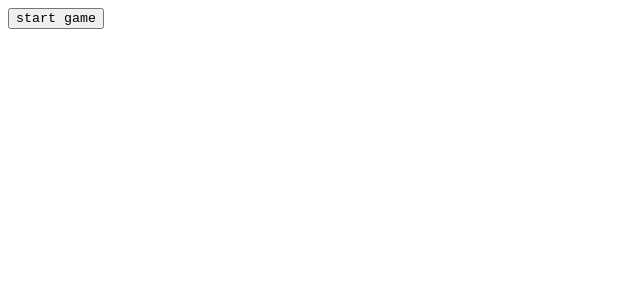
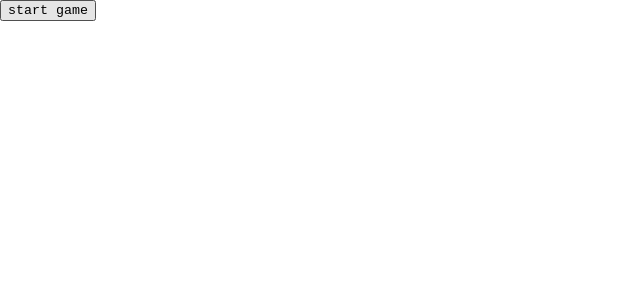
Before and after one commit to wendy-guo/card-jitsu, a React (Create React App) app in the folder client/: page / in a window 1280 px wide. Shown: the top 300 px of the page, without its empty margins (0-640 px from the left). Built offline with nearby package versions, Linux system fonts and the light colour scheme; a web font is replaced by a local one.

Commit message:
added font and styled title screen

```diff
--- a/client/src/App.css
+++ b/client/src/App.css
@@ -3,12 +3,27 @@
   src: url("./assets/FOT-RodinWanpaku\ Pro\ B.otf") format("opentype");
 }
 
+@import url("https://fonts.googleapis.com/css2?family=Sanchez&display=swap");
+
 * {
   font-family: AnimalCrossing, "Courier new", monospace;
 }
 
+.title div span {
+  font-family: Sanchez, serif;
+  font-size: 100px;
+  font-weight: 600;
+}
+
+body {
+  margin: 0;
+}
+
 .App {
   height: 100vh;
+  margin: auto;
+  width: 100%;
+  justify-content: center;
 }
 
 .stacks-bar {
```
